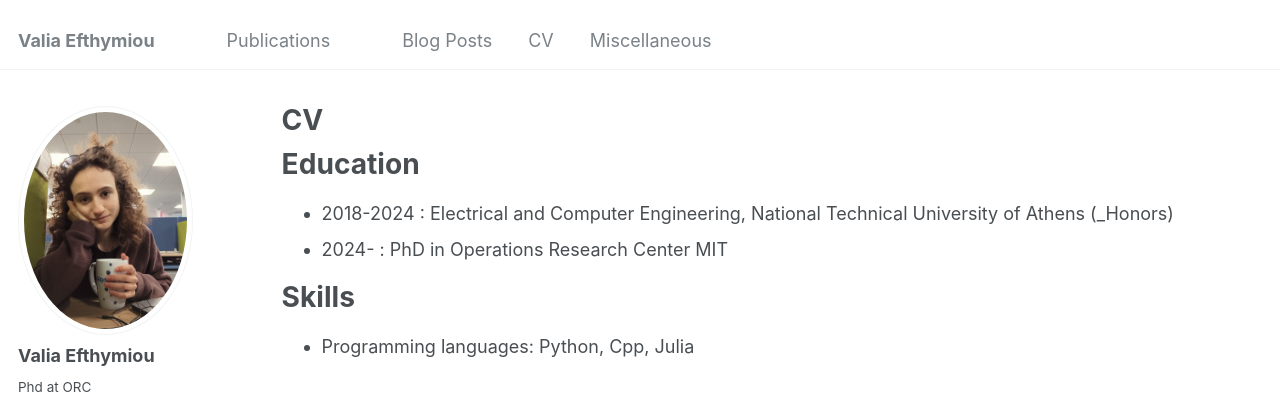
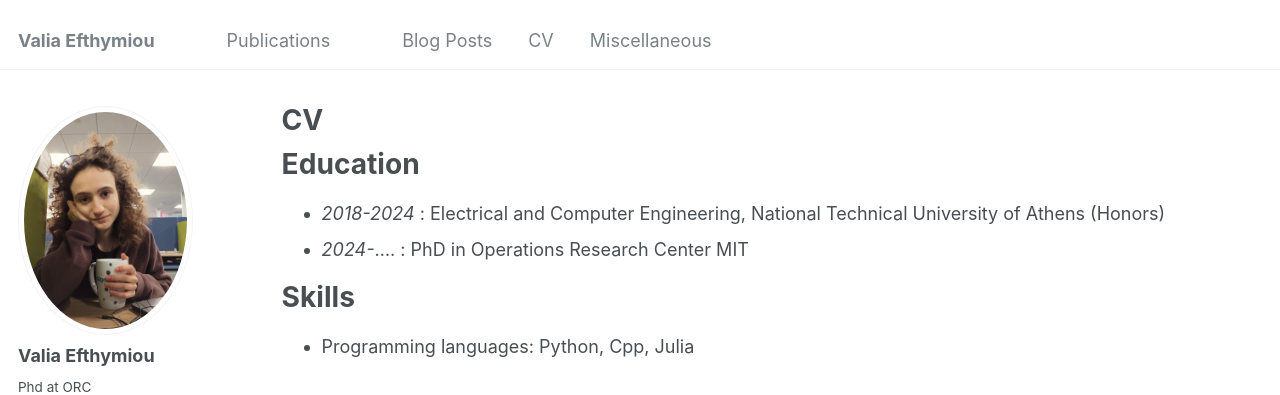
Before and after one commit to valiaEft/valiaEft.github.io, a Jekyll site: the page built from _pages/cv.md, in a window 1280 px wide. Shown: the top 395 px of the page. Built offline with Jekyll 4.4.1, drawn with Linux system fonts in a browser that asks for light colours.

Commit message:
Update cv.md

```diff
--- a/_pages/cv.md
+++ b/_pages/cv.md
@@ -11,8 +11,8 @@ redirect_from:
 
 Education
 ======
-- 2018-2024 : Electrical and Computer Engineering, National Technical University of Athens (_Honors)
-- 2024-     : PhD in Operations Research Center MIT
+- _2018-2024_ : Electrical and Computer Engineering, National Technical University of Athens (Honors)
+- _2024-_.... : PhD in Operations Research Center MIT
 
 Skills
 ======
```
